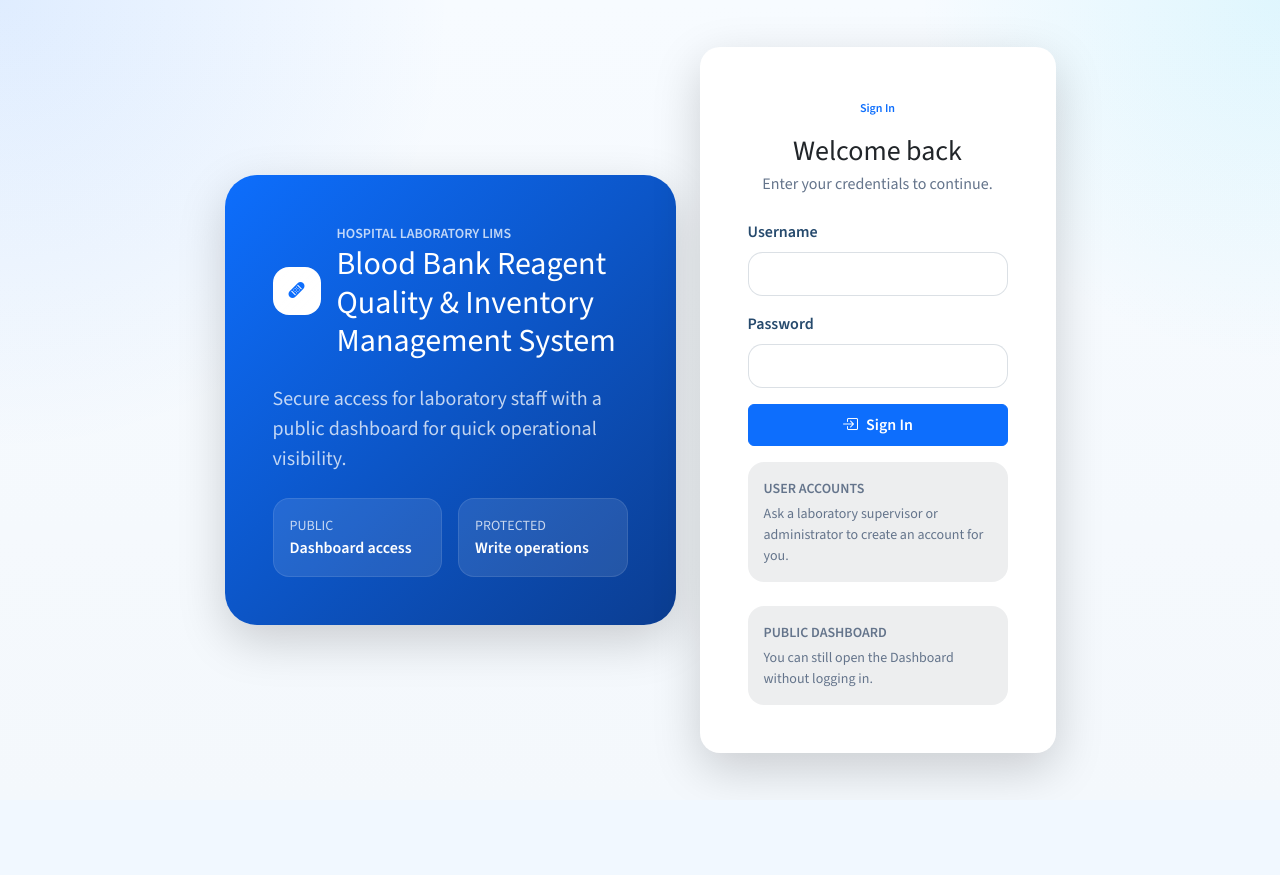
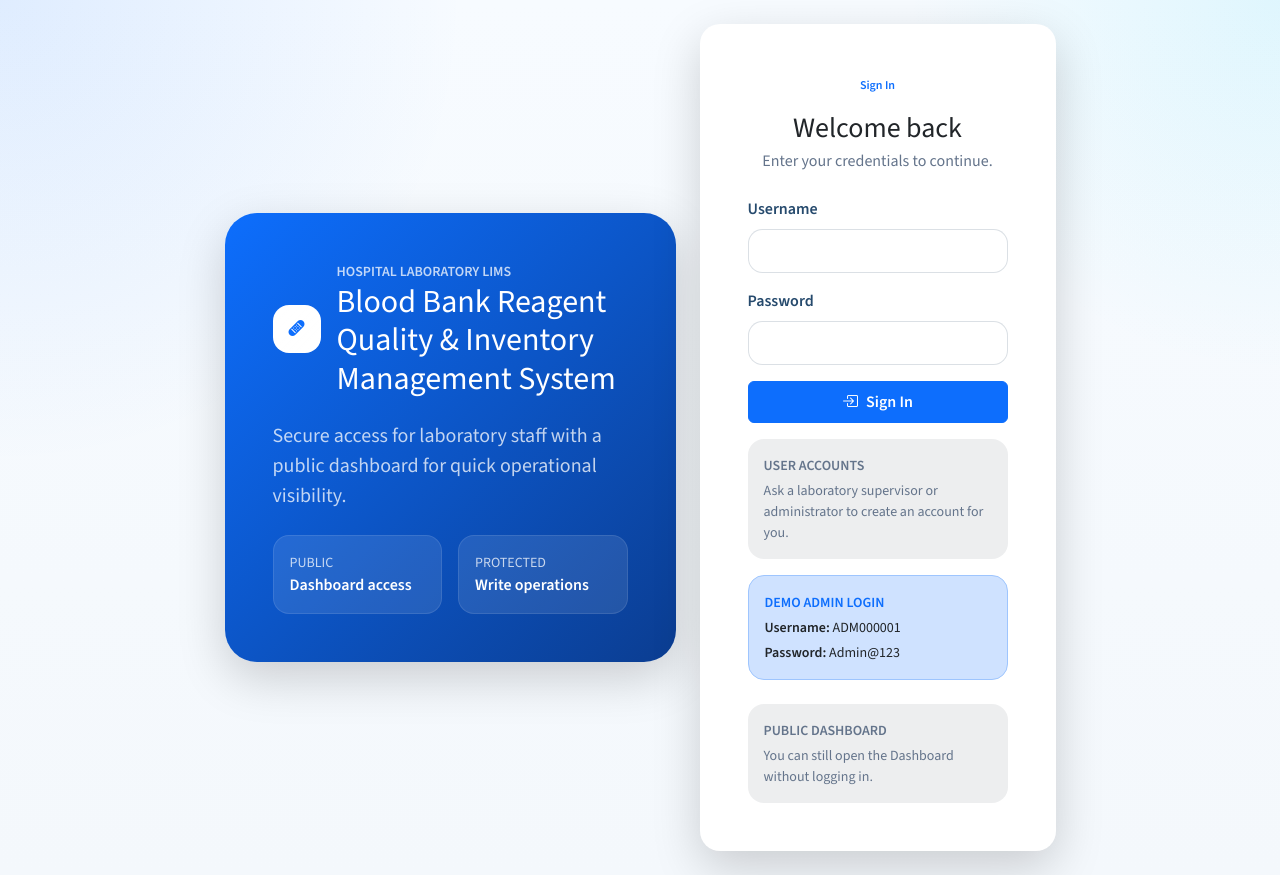
Before and after one commit to pitchayaporn-tech/blood-bank-reagent-management, a Flask app: page /login in a window 1280 px wide. Before the commit the page ends 787 px from the top, so only its background shows below. Run offline with Flask 3, Linux system fonts and the light colour scheme.

Commit message:
Add files via upload

```diff
--- a/templates/login.html
+++ b/templates/login.html
@@ -83,6 +83,12 @@
                 <p class="mb-0 small text-muted">Ask a laboratory supervisor or administrator to create an account for you.</p>
               </div>
 
+              <div class="mt-3 p-3 rounded-4 border border-primary-subtle bg-primary-subtle">
+                <div class="small text-uppercase fw-semibold text-primary mb-1">Demo admin login</div>
+                <div class="small mb-1"><span class="fw-semibold">Username:</span> ADM000001</div>
+                <div class="small mb-0"><span class="fw-semibold">Password:</span> Admin@123</div>
+              </div>
+
               <div class="mt-4 p-3 rounded-4 bg-soft-neutral">
                 <div class="small text-uppercase fw-semibold text-muted mb-1">Public dashboard</div>
                 <p class="mb-0 small text-muted">You can still open the Dashboard without logging in.</p>
```
